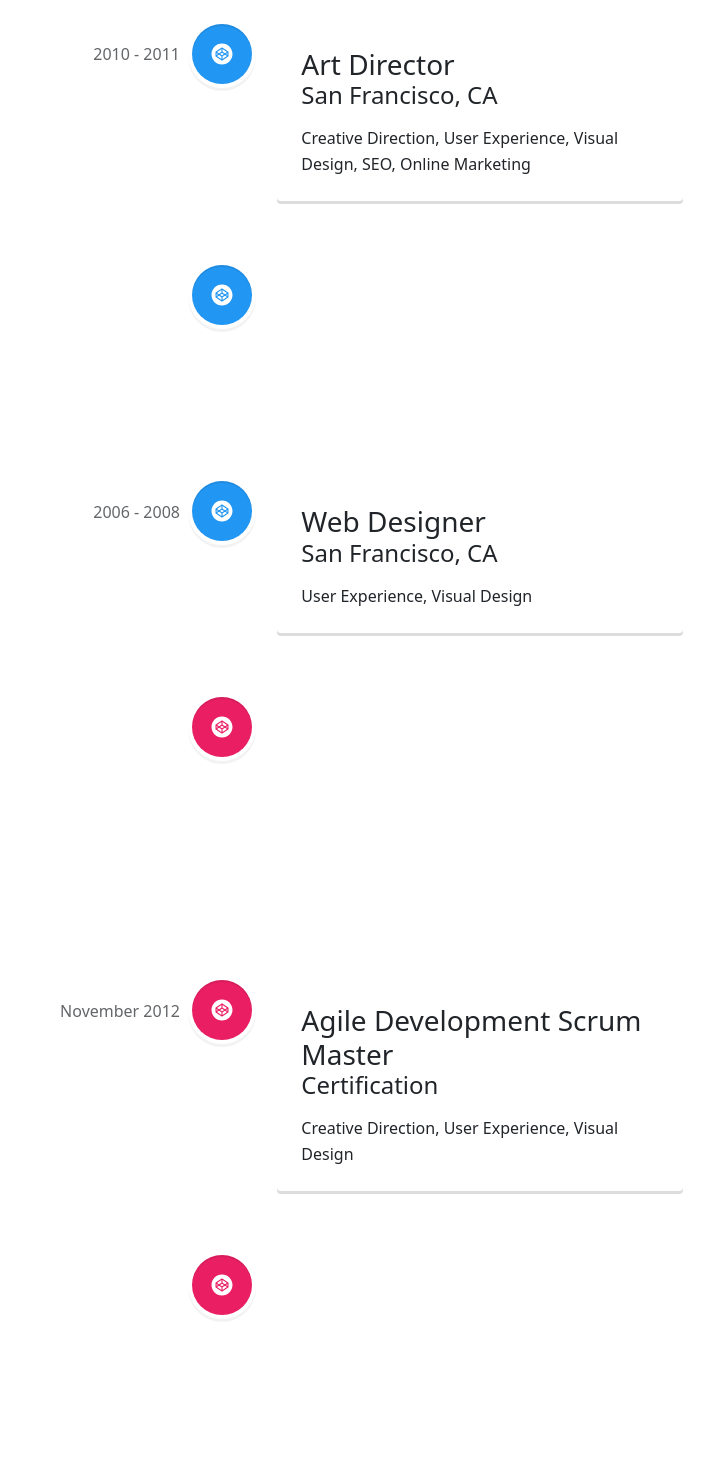
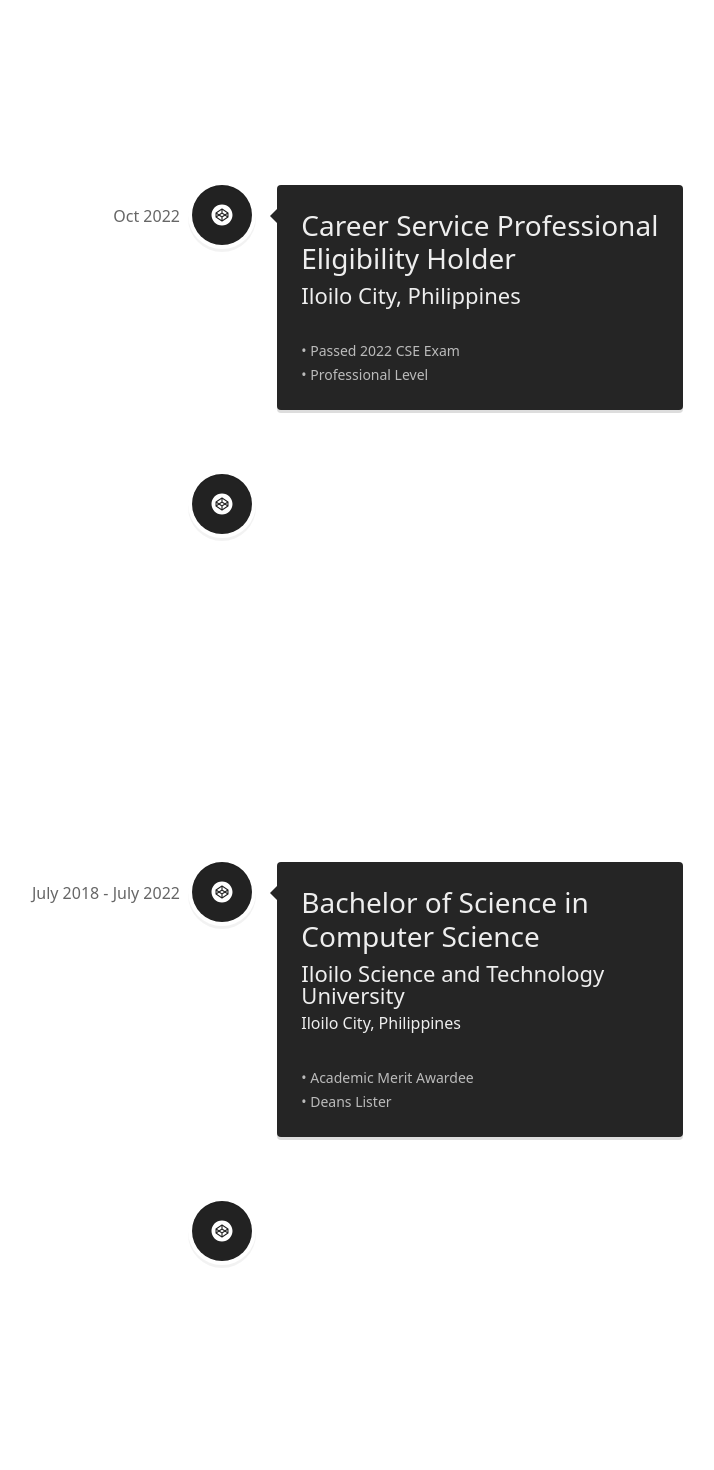
Before and after one commit to Thanaxx/Portfolio2023, a React (Create React App) app: page /about in a window 1280 px wide. Shown: the part 1000-2470 px from the top of the page, without its empty margins (418-1132 px from the left). Built offline with nearby package versions, Linux system fonts and the light colour scheme; a web font is replaced by a local one.

Commit message:
about page content update

```diff
--- a/src/components/about/more.js
+++ b/src/components/about/more.js
@@ -14,93 +14,141 @@ function more() {
             </div>
 
             <div className="about-history">
+
                 <VerticalTimeline>
+
+
                     <VerticalTimelineElement
-                        className="vertical-timeline-element--work"
-                        contentStyle={{ background: 'rgb(33, 150, 243)', color: '#fff' }}
-                        contentArrowStyle={{ borderRight: '7px solid  rgb(33, 150, 243)' }}
-                        date="2011 - present"
-                        iconStyle={{ background: 'rgb(33, 150, 243)', color: '#fff' }}
+                        className="vertical-timeline-element--work work-card"
+                        date="Oct 2022 - Present"
+                        contentStyle={{ background: '#252525', color: '#252525' }}
+                        iconStyle={{ background: '#222222', color: '#fff' }}
+                        contentArrowStyle={{ borderRight: '7px solid #252525' }}
                         icon={<AiOutlineCodepenCircle />}
                     >
-                        <h3 className="vertical-timeline-element-title">Creative Director</h3>
-                        <h4 className="vertical-timeline-element-subtitle">Miami, FL</h4>
-                        <p>
-                        Creative Direction, User Experience, Visual Design, Project Management, Team Leading
-                        </p>
+                        <h3 className="work-name">Front-end Web Developer </h3>
+                        <h4 className="company-name">Marivent Hotels and Resorts Inc.</h4>
+                        <h6 className="address-name">Victoria Sports Hotel, Quezon City</h6> <br />
+                        <span className='resp-cont' >• Web design | testing | QA | Deployment | Domain Registration and SSL Certificate handling </span> <br />
+                        <span className='resp-cont' >• 7 overall business websites</span> <br />
+                        <span className='resp-cont' >• Maintain Website funtionalities for all 3 business units | 7 websites overall</span> <br />
+                        <span className='resp-cont' >• Handle Microsoft 365 Office accounts | create employee accounts | modify office acounts</span>
                     </VerticalTimelineElement>
+
                     <VerticalTimelineElement
-                        className="vertical-timeline-element--work"
-                        date="2010 - 2011"
-                        iconStyle={{ background: 'rgb(33, 150, 243)', color: '#fff' }}
+                        className="vertical-timeline-element--work work-card"
+                        date="Oct 2022"
+                        contentStyle={{ background: '#252525', color: '#252525' }}
+                        iconStyle={{ background: '#222222', color: '#fff' }}
+                        contentArrowStyle={{ borderRight: '7px solid #252525' }}
                         icon={<AiOutlineCodepenCircle />}
                     >
-                        <h3 className="vertical-timeline-element-title">Art Director</h3>
-                        <h4 className="vertical-timeline-element-subtitle">San Francisco, CA</h4>
-                        <p>
-                        Creative Direction, User Experience, Visual Design, SEO, Online Marketing
-                        </p>
+                        <h3 className="work-name">Career Service Professional Eligibility Holder </h3>
+                        <h4 className="company-name">Iloilo City, Philippines</h4> <br />
+                        <span className='resp-cont' >• Passed 2022 CSE Exam</span> <br />
+                        <span className='resp-cont' >• Professional Level</span> <br />
                     </VerticalTimelineElement>
+
                     <VerticalTimelineElement
-                        className="vertical-timeline-element--work"
-                        date="2008 - 2010"
-                        iconStyle={{ background: 'rgb(33, 150, 243)', color: '#fff' }}
+                        className="vertical-timeline-element--work work-card"
+                        date="May 2022 - October 2022"
+                        contentStyle={{ background: '#252525', color: '#252525' }}
+                        iconStyle={{ background: '#222222', color: '#fff' }}
+                        contentArrowStyle={{ borderRight: '7px solid #252525' }}
                         icon={<AiOutlineCodepenCircle />}
                     >
-                        <h3 className="vertical-timeline-element-title">Web Designer</h3>
-                        <h4 className="vertical-timeline-element-subtitle">Los Angeles, CA</h4>
-                        <p>
-                        User Experience, Visual Design
-                        </p>
+                        <h3 className="work-name">Associate - Ops | Travel Business Unit </h3>
+                        <h4 className="company-name">WNS ILOILO</h4>
+                        <h6 className="address-name">Iloilo City, Philippines</h6> <br />
+                        <span className='resp-cont' >• Responsible on creating a flight details of the customers </span> <br />
+                        <span className='resp-cont' >• Working on Airline Codes</span> <br />
+                        <span className='resp-cont' >• Hnadle customer flight concerns.</span> <br />
+                        <span className='resp-cont' >• Work with Indian Nationals </span>
                     </VerticalTimelineElement>
+
                     <VerticalTimelineElement
-                        className="vertical-timeline-element--work"
-                        date="2006 - 2008"
-                        iconStyle={{ background: 'rgb(33, 150, 243)', color: '#fff' }}
+                        className="vertical-timeline-element--work work-card"
+                        date="July 2018 - July 2022"
+                        contentStyle={{ background: '#252525', color: '#252525' }}
+                        iconStyle={{ background: '#222222', color: '#fff' }}
+                        contentArrowStyle={{ borderRight: '7px solid #252525' }}
                         icon={<AiOutlineCodepenCircle />}
                     >
-                        <h3 className="vertical-timeline-element-title">Web Designer</h3>
-                        <h4 className="vertical-timeline-element-subtitle">San Francisco, CA</h4>
-                        <p>
-                        User Experience, Visual Design
-                        </p>
+                        <h3 className="work-name">Bachelor of Science in Computer Science </h3>
+                        <h4 className="company-name">Iloilo Science and Technology University</h4>
+                        <h6 className="address-name">Iloilo City, Philippines</h6> <br />
+                        <span className='resp-cont' >• Academic Merit Awardee </span> <br />
+                        <span className='resp-cont' >• Deans Lister</span>
                     </VerticalTimelineElement>
+
                     <VerticalTimelineElement
-                        className="vertical-timeline-element--education"
-                        date="April 2013"
-                        iconStyle={{ background: 'rgb(233, 30, 99)', color: '#fff' }}
+                        className="vertical-timeline-element--work work-card"
+                        date="March 2022 - June 2022"
+                        contentStyle={{ background: '#252525', color: '#252525' }}
+                        iconStyle={{ background: '#222222', color: '#fff' }}
+                        contentArrowStyle={{ borderRight: '7px solid #252525' }}
                         icon={<AiOutlineCodepenCircle />}
                     >
-                        <h3 className="vertical-timeline-element-title">Content Marketing for Web, Mobile and Social Media</h3>
-                        <h4 className="vertical-timeline-element-subtitle">Online Course</h4>
-                        <p>
-                        Strategy, Social Media
-                        </p>
+                        <h3 className="work-name">IT Business Developer </h3>
+                        <h4 className="company-name">Alabaster Technologies Inc.</h4>
+                        <h6 className="address-name">Kalibo Aklan, Philippines</h6> <br />
+                        <span className='resp-cont' >• Worked with Developers </span> <br />
+                        <span className='resp-cont' >• Growing a Start-up Company</span> <br />
+                        <span className='resp-cont' >• Handles client business inquiries by creating proposals for their Mobile or Website request </span> <br />
+                        <span className='resp-cont' >• Create email templates </span>
                     </VerticalTimelineElement>
+
                     <VerticalTimelineElement
-                        className="vertical-timeline-element--education"
-                        date="November 2012"
-                        iconStyle={{ background: 'rgb(233, 30, 99)', color: '#fff' }}
+                        className="vertical-timeline-element--work work-card"
+                        date="Nov 2021 - Feb 2022"
+                        contentStyle={{ background: '#252525', color: '#252525' }}
+                        iconStyle={{ background: '#222222', color: '#fff' }}
+                        contentArrowStyle={{ borderRight: '7px solid #252525' }}
                         icon={<AiOutlineCodepenCircle />}
                     >
-                        <h3 className="vertical-timeline-element-title">Agile Development Scrum Master</h3>
-                        <h4 className="vertical-timeline-element-subtitle">Certification</h4>
-                        <p>
-                        Creative Direction, User Experience, Visual Design
-                        </p>
+                        <h3 className="work-name">Website Developer Intern | Virtual </h3>
+                        <h4 className="company-name">NeoDocto</h4>
+                        <h6 className="address-name">245 Park Avenue, 39th Floor, Manhattan, New York, NY 10167, USA </h6> <br />
+                        <span className='resp-cont' >• Edit product data and design of website </span> <br />
+                        <span className='resp-cont' >• 7 overall business websites</span> <br />
+                        <span className='resp-cont' >• Critique website design and functions for modification</span> <br />
+                        <span className='resp-cont' >• Collaborate with other international interns</span>
                     </VerticalTimelineElement>
+
                     <VerticalTimelineElement
-                        className="vertical-timeline-element--education"
-                        date="2002 - 2006"
-                        iconStyle={{ background: 'rgb(233, 30, 99)', color: '#fff' }}
+                        className="vertical-timeline-element--work work-card"
+                        date="May 2019 - October 2019"
+                        contentStyle={{ background: '#252525', color: '#252525' }}
+                        iconStyle={{ background: '#222222', color: '#fff' }}
+                        contentArrowStyle={{ borderRight: '7px solid #252525' }}
                         icon={<AiOutlineCodepenCircle />}
                     >
-                        <h3 className="vertical-timeline-element-title">Bachelor of Science in Interactive Digital Media Visual Imaging</h3>
-                        <h4 className="vertical-timeline-element-subtitle">Bachelor Degree</h4>
-                        <p>
-                        Creative Direction, Visual Design
-                        </p>
+                        <h3 className="work-name">Private Secretary </h3>
+                        <h4 className="company-name">Sun Life Financial Services Company</h4>
+                        <h6 className="address-name">Iloilo City, Philippines</h6> <br />
+                        <span className='resp-cont' >• Manage and update client’s information and insurance </span> <br />
+                        <span className='resp-cont' >• Creates a proposal for clients</span> <br />
+                        <span className='resp-cont' >• Teach financial advisors with the current technology/system to handle their business.  </span>
                     </VerticalTimelineElement>
+
+                    <VerticalTimelineElement
+                        className="vertical-timeline-element--work work-card"
+                        date="March 2019 - Aug 2019"
+                        contentStyle={{ background: '#252525', color: '#252525' }}
+                        iconStyle={{ background: '#222222', color: '#fff' }}
+                        contentArrowStyle={{ borderRight: '7px solid #252525' }}
+                        icon={<AiOutlineCodepenCircle />}
+                    >
+                        <h3 className="work-name">Lead Verification Specialist </h3>
+                        <h4 className="company-name">TruAlliant Inc. </h4>
+                        <h6 className="address-name">Iloilo City </h6> <br />
+                        <span className='resp-cont' >• Take outbound calls. </span> <br />
+                        <span className='resp-cont' >• Offers health and life insurance to international clients</span> <br />
+                        <span className='resp-cont' >• Provide clients with the product information and services and negotiating also product offered for sales</span> <br />
+                        <span className='resp-cont' >• Work with US Nationals</span>
+                    </VerticalTimelineElement>
+
+
                     <VerticalTimelineElement
                         iconStyle={{ background: 'rgb(16, 204, 82)', color: '#fff' }}
                         icon={<AiOutlineCodepenCircle />}
--- a/src/styles/about.css
+++ b/src/styles/about.css
@@ -17,4 +17,20 @@
 }
 .more-page-wrap .about-history {
   margin-top: 50px;
+}
+.more-page-wrap .about-history .work-name {
+  font-size: 28px;
+  color: #eeeeee;
+}
+.more-page-wrap .about-history .company-name {
+  font-size: 22px;
+  color: #eeeeee;
+  line-height: 1;
+}
+.more-page-wrap .about-history .address-name {
+  color: #eeeeee;
+}
+.more-page-wrap .about-history .resp-cont {
+  color: #bbbbbb;
+  font-size: 14px;
 }/*# sourceMappingURL=about.css.map */
--- a/src/styles/about.scss
+++ b/src/styles/about.scss
@@ -22,5 +22,29 @@
 
     .about-history{
         margin-top: 50px;
+
+        .work-card{
+
+        }
+
+        .work-name{
+            font-size: 28px;
+            color: #eeeeee;
+        }
+
+        .company-name{
+            font-size: 22px;
+            color: #eeeeee;
+            line-height: 1;
+        }
+
+        .address-name{
+            color: #eeeeee;
+        }
+
+        .resp-cont{
+            color: #bbbbbb;
+            font-size: 14px;
+        }
     }
 }
```
Also changed, not shown: 1 other file (tests, documents, lock files or other folders).
